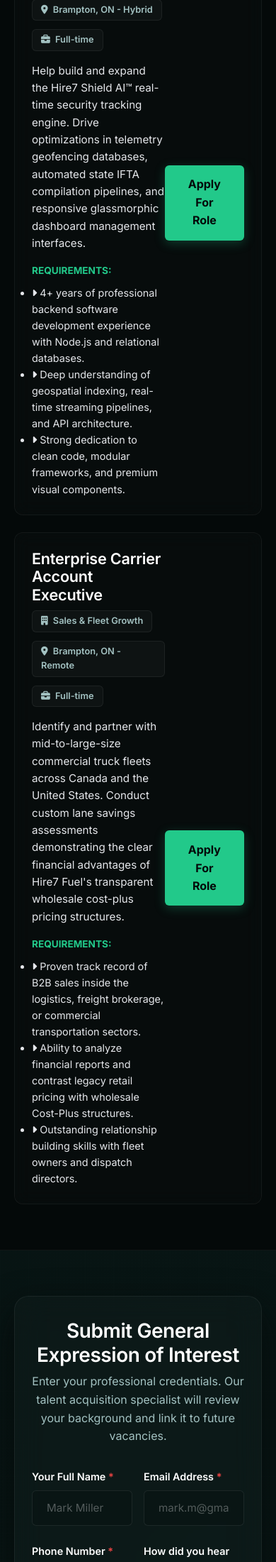
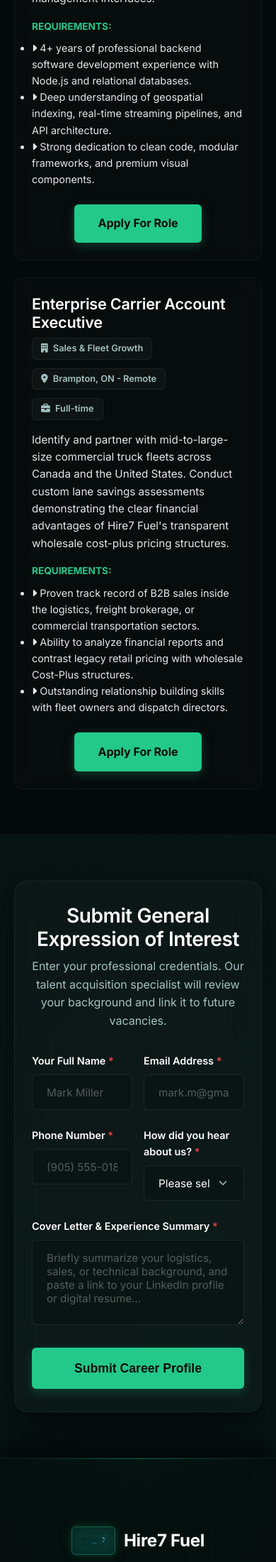
Before and after one commit to IO-Builds-Internal/hire7fuel_v1, a Node server app: page /careers in a window 390 px wide. Shown: the part 3200-5401 px from the top of the page at 71% size. Run offline with Node 20, Linux system fonts and the light colour scheme; data comes from the database, SQL or seed files in the repository; some libraries are stand-ins or nearby versions.

Commit message:
feat: upgrade brand logo and integrate with premium stroke in admin navbar

```diff
--- a/public/css/admin.css
+++ b/public/css/admin.css
@@ -372,3 +372,22 @@
     grid-template-columns: 1fr;
   }
 }
+
+/* Branded Navbar Logo Styling */
+.admin-nav-logo {
+  height: 34px;
+  width: auto;
+  object-fit: contain;
+  border-radius: var(--radius-sm);
+  border: 1.5px solid rgba(34, 201, 138, 0.45); /* Premium stroke */
+  padding: 2px 5px;
+  background: rgba(13, 79, 79, 0.4);
+  box-shadow: 0 0 10px rgba(34, 201, 138, 0.15);
+  transition: all 0.3s cubic-bezier(0.4, 0, 0.2, 1);
+}
+
+.logo-link:hover .admin-nav-logo {
+  border-color: var(--color-accent);
+  box-shadow: 0 0 15px rgba(34, 201, 138, 0.35);
+  transform: scale(1.04);
+}
--- a/public/css/base.css
+++ b/public/css/base.css
@@ -97,6 +97,7 @@
   line-height: 1.2;
   color: var(--color-white);
   letter-spacing: -0.01em;
+  word-break: break-word;
 }
 
 h1 {
--- a/public/css/components.css
+++ b/public/css/components.css
@@ -721,28 +721,44 @@
   display: inline-flex;
   align-items: center;
   gap: 0.75rem;
-  position: relative;
+}
+
+.footer-logo-img-wrapper {
+  position: relative;
+  display: inline-flex;
+  align-items: center;
 }
 
 .logo-glow-ring {
   position: absolute;
-  width: 40px;
-  height: 40px;
+  width: 100%;
+  height: 100%;
   border-radius: var(--radius-sm);
   background: rgba(34, 201, 138, 0.15);
   filter: blur(8px);
   left: 0;
   top: 0;
+  z-index: 0;
 }
 
 .footer-logo-img {
-  width: 40px;
   height: 40px;
+  width: auto;
+  max-width: 140px;
   object-fit: contain;
   border-radius: var(--radius-sm);
-  border: 1px solid rgba(34, 201, 138, 0.3);
+  border: 1.5px solid rgba(34, 201, 138, 0.35); /* Premium stroke */
+  padding: 3px 6px;
+  background: rgba(13, 79, 79, 0.3);
   position: relative;
   z-index: 1;
+  box-shadow: 0 0 10px rgba(34, 201, 138, 0.1);
+  transition: all 0.3s ease;
+}
+
+.footer-logo-img:hover {
+  border-color: var(--color-accent);
+  box-shadow: 0 0 15px rgba(34, 201, 138, 0.25);
 }
 
 .footer-brand-title {
@@ -1508,7 +1524,7 @@
     -webkit-backdrop-filter: blur(20px);
     flex-direction: column;
     align-items: center;
-    padding: 2rem 0;
+    padding: 2rem 1.5rem;
     gap: 1.5rem;
     transform: translateY(-150%);
     opacity: 0;
@@ -1516,6 +1532,18 @@
     transition: all var(--transition-normal);
     border-bottom: 1px solid rgba(255, 255, 255, 0.05);
     box-shadow: 0 20px 30px rgba(0, 0, 0, 0.5);
+    max-height: calc(100vh - 70px);
+    overflow-y: auto;
+  }
+
+  .nav-menu li {
+    width: 100%;
+    text-align: center;
+  }
+
+  .nav-menu .nav-btn {
+    width: 100%;
+    margin-top: 1rem;
   }
 
   .nav-menu.active {
@@ -1597,4 +1625,27 @@
     left: auto;
     margin-top: -2rem;
   }
-}
+
+  .button-group {
+    flex-direction: column;
+    width: 100%;
+  }
+
+  .button-group .btn {
+    width: 100%;
+  }
+
+  .job-board-card {
+    flex-direction: column;
+    align-items: flex-start;
+    gap: 1.5rem;
+  }
+
+  .job-info-left {
+    width: 100%;
+  }
+
+  .job-board-card .btn {
+    width: 100%;
+  }
+}
--- a/views/admin/dashboard.ejs
+++ b/views/admin/dashboard.ejs
@@ -66,8 +66,8 @@
   <!-- Admin Navigation -->
   <nav class="admin-nav">
     <div class="admin-nav-container">
-      <a href="/admin" class="logo-link" style="font-size: 1.35rem;">
-        <i class="fas fa-screwdriver-wrench text-accent"></i>
+      <a href="/admin" class="logo-link" style="font-size: 1.35rem; display: flex; align-items: center; gap: 0.75rem;">
+        <img src="<%= config.brand.logo %>" alt="Logo" class="admin-nav-logo">
         <span><%= config.brand.name %> Admin</span>
       </a>
 
--- a/views/admin/jobs.ejs
+++ b/views/admin/jobs.ejs
@@ -11,8 +11,8 @@
   <!-- Admin Navigation -->
   <nav class="admin-nav">
     <div class="admin-nav-container">
-      <a href="/admin" class="logo-link" style="font-size: 1.35rem;">
-        <i class="fas fa-screwdriver-wrench text-accent"></i>
+      <a href="/admin" class="logo-link" style="font-size: 1.35rem; display: flex; align-items: center; gap: 0.75rem;">
+        <img src="<%= config.brand.logo %>" alt="Logo" class="admin-nav-logo">
         <span><%= config.brand.name %> Admin</span>
       </a>
 
--- a/views/admin/jobs_edit.ejs
+++ b/views/admin/jobs_edit.ejs
@@ -11,8 +11,8 @@
   <!-- Admin Navigation -->
   <nav class="admin-nav">
     <div class="admin-nav-container">
-      <a href="/admin" class="logo-link" style="font-size: 1.35rem;">
-        <i class="fas fa-screwdriver-wrench text-accent"></i>
+      <a href="/admin" class="logo-link" style="font-size: 1.35rem; display: flex; align-items: center; gap: 0.75rem;">
+        <img src="<%= config.brand.logo %>" alt="Logo" class="admin-nav-logo">
         <span><%= config.brand.name %> Admin</span>
       </a>
 
--- a/views/admin/settings.ejs
+++ b/views/admin/settings.ejs
@@ -238,8 +238,8 @@
   <!-- Admin Navigation -->
   <nav class="admin-nav">
     <div class="admin-nav-container">
-      <a href="/admin" class="logo-link" style="font-size: 1.35rem;">
-        <i class="fas fa-screwdriver-wrench text-accent"></i>
+      <a href="/admin" class="logo-link" style="font-size: 1.35rem; display: flex; align-items: center; gap: 0.75rem;">
+        <img src="<%= config.brand.logo %>" alt="Logo" class="admin-nav-logo">
         <span><%= config.brand.name %> Admin</span>
       </a>
 
--- a/views/admin/testimonials.ejs
+++ b/views/admin/testimonials.ejs
@@ -11,8 +11,8 @@
   <!-- Admin Navigation -->
   <nav class="admin-nav">
     <div class="admin-nav-container">
-      <a href="/admin" class="logo-link" style="font-size: 1.35rem;">
-        <i class="fas fa-screwdriver-wrench text-accent"></i>
+      <a href="/admin" class="logo-link" style="font-size: 1.35rem; display: flex; align-items: center; gap: 0.75rem;">
+        <img src="<%= config.brand.logo %>" alt="Logo" class="admin-nav-logo">
         <span><%= config.brand.name %> Admin</span>
       </a>
 
--- a/views/admin/testimonials_edit.ejs
+++ b/views/admin/testimonials_edit.ejs
@@ -11,8 +11,8 @@
   <!-- Admin Navigation -->
   <nav class="admin-nav">
     <div class="admin-nav-container">
-      <a href="/admin" class="logo-link" style="font-size: 1.35rem;">
-        <i class="fas fa-screwdriver-wrench text-accent"></i>
+      <a href="/admin" class="logo-link" style="font-size: 1.35rem; display: flex; align-items: center; gap: 0.75rem;">
+        <img src="<%= config.brand.logo %>" alt="Logo" class="admin-nav-logo">
         <span><%= config.brand.name %> Admin</span>
       </a>
 
--- a/views/partials/footer.ejs
+++ b/views/partials/footer.ejs
@@ -7,8 +7,10 @@
       <div class="footer-brand-column">
         <div class="footer-logo-wrap">
           <a href="/" class="footer-logo-link" title="Hire7 Fuel Homepage">
-            <div class="logo-glow-ring"></div>
-            <img src="<%= config.brand.logo %>" alt="<%= config.brand.name %> Logo" class="footer-logo-img">
+            <div class="footer-logo-img-wrapper">
+              <div class="logo-glow-ring"></div>
+              <img src="<%= config.brand.logo %>" alt="<%= config.brand.name %> Logo" class="footer-logo-img">
+            </div>
             <span class="footer-brand-title"><%= config.brand.name %></span>
           </a>
         </div>
```
Also changed, not shown: public/assets/logo.png.
